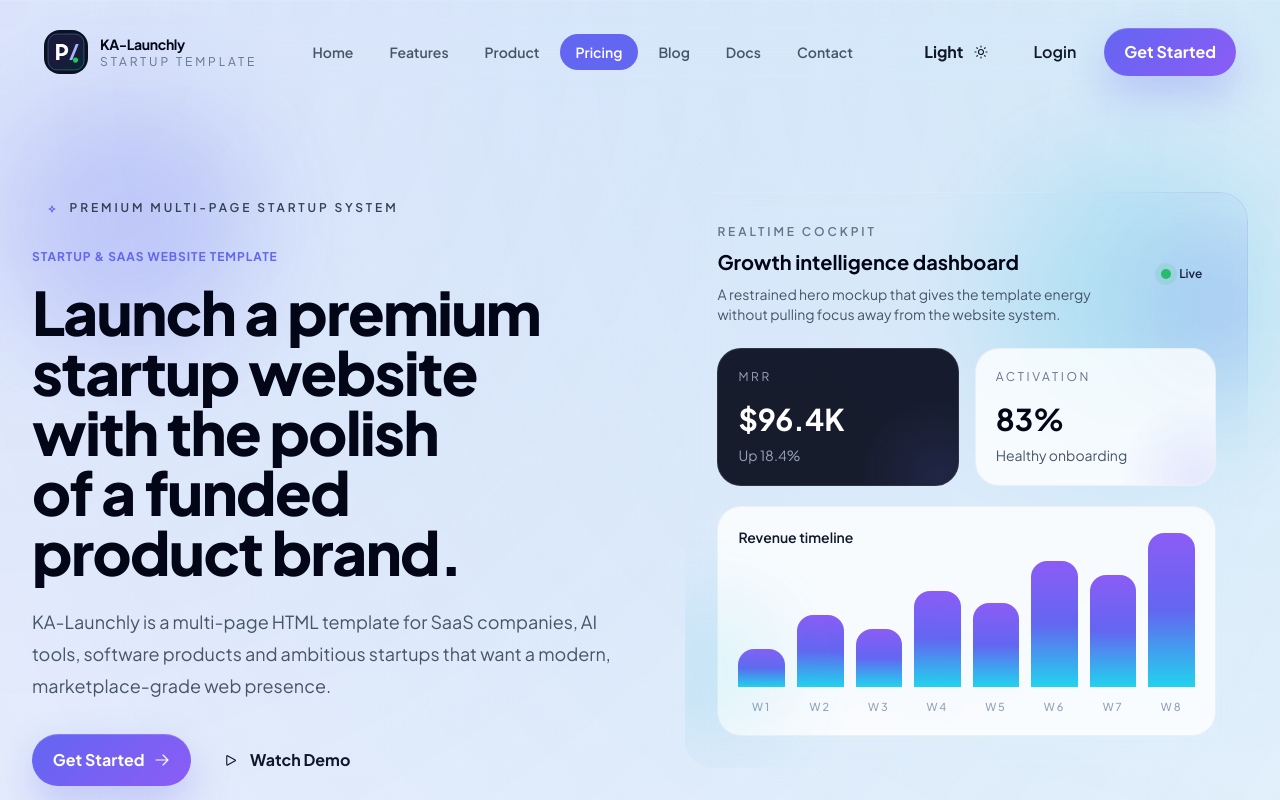
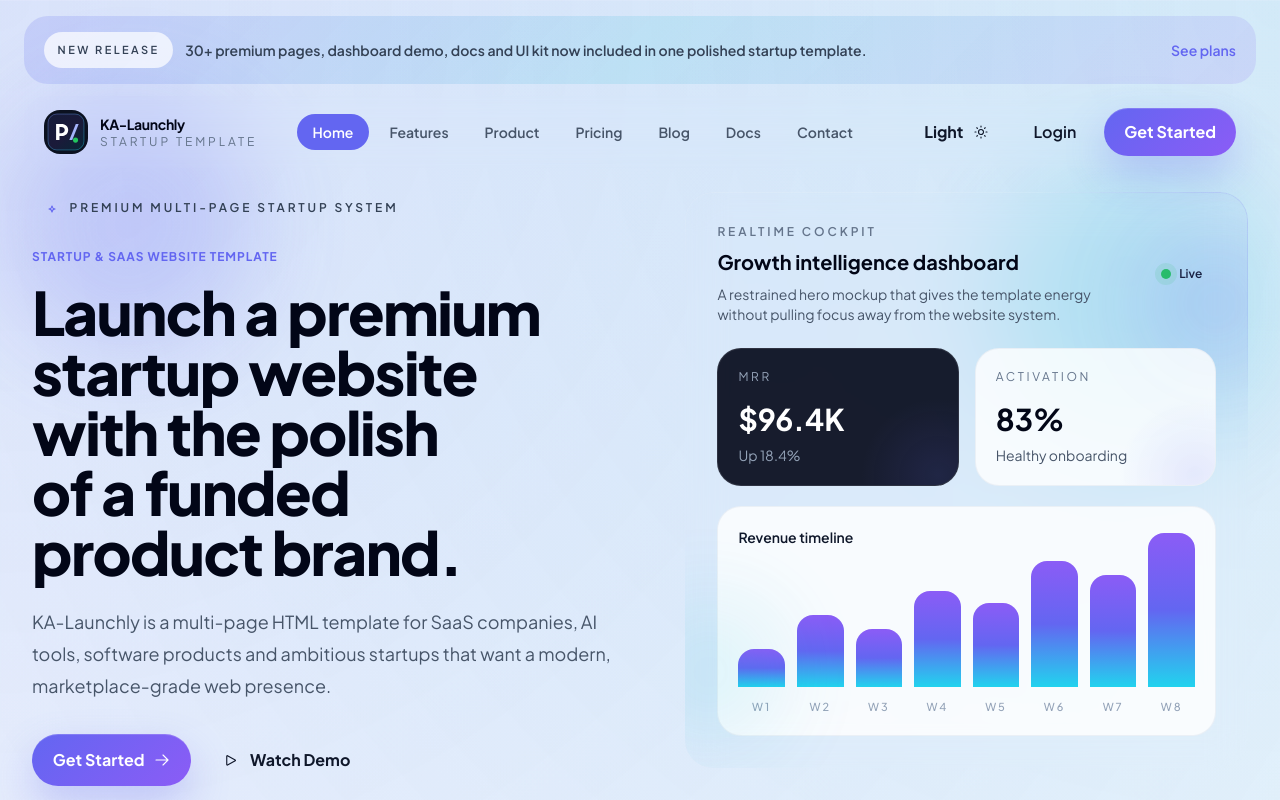
Before and after one commit to spreywin/sprey-promo, a website: page index.html in a window 1280 px wide. Shown: the top 800 px of the page. Drawn offline with nearby package versions, Linux system fonts and the light colour scheme; animation ran at ten frames a second.

Commit message:
Align homepage header with pricing page

```diff
--- a/index.html
+++ b/index.html
@@ -28,6 +28,13 @@
 <body class="bg-transparent text-slate-900 antialiased dark:text-white">
 <header class="fixed inset-x-0 top-0 z-50 px-4 pt-4 sm:px-6">
 <div class="mx-auto max-w-7xl">
+<div class="announcement mb-3 flex flex-col gap-3 rounded-[1.5rem] px-5 py-4 text-sm text-slate-700 sm:flex-row sm:items-center sm:justify-between dark:text-slate-100">
+<div class="flex items-center gap-3 font-semibold">
+<span class="badge-pill !bg-white/70 text-[11px] uppercase tracking-[0.22em] dark:!bg-white/10">New Release</span>
+<span>30+ premium pages, dashboard demo, docs and UI kit now included in one polished startup template.</span>
+</div>
+<a href="./pages/pricing.html" class="text-sm font-semibold text-indigo-500">See plans</a>
+</div>
 <div data-site-header class="nav-shell rounded-[1.5rem] px-4 py-3 sm:px-5">
 <div class="flex items-center justify-between gap-4">
 <a href="./index.html" class="inline-flex items-center gap-3">
@@ -38,10 +45,10 @@
 </div>
 </a>
 <nav class="hidden items-center gap-1 lg:flex">
-<a href="./index.html" class="rounded-full px-4 py-2 text-sm font-semibold text-slate-600 hover:bg-slate-950/5 hover:text-slate-950 dark:text-slate-300 dark:hover:bg-white/[0.04] dark:hover:text-white">Home</a>
+<a href="./index.html" class="rounded-full px-4 py-2 text-sm font-semibold bg-indigo-500 text-white">Home</a>
 <a href="./pages/features.html" class="rounded-full px-4 py-2 text-sm font-semibold text-slate-600 hover:bg-slate-950/5 hover:text-slate-950 dark:text-slate-300 dark:hover:bg-white/[0.04] dark:hover:text-white">Features</a>
 <a href="./pages/product-overview.html" class="rounded-full px-4 py-2 text-sm font-semibold text-slate-600 hover:bg-slate-950/5 hover:text-slate-950 dark:text-slate-300 dark:hover:bg-white/[0.04] dark:hover:text-white">Product</a>
-<a href="./pages/pricing.html" class="rounded-full px-4 py-2 text-sm font-semibold bg-indigo-500 text-white">Pricing</a>
+<a href="./pages/pricing.html" class="rounded-full px-4 py-2 text-sm font-semibold text-slate-600 hover:bg-slate-950/5 hover:text-slate-950 dark:text-slate-300 dark:hover:bg-white/[0.04] dark:hover:text-white">Pricing</a>
 <a href="./pages/blog/grid.html" class="rounded-full px-4 py-2 text-sm font-semibold text-slate-600 hover:bg-slate-950/5 hover:text-slate-950 dark:text-slate-300 dark:hover:bg-white/[0.04] dark:hover:text-white">Blog</a>
 <a href="./pages/docs/index.html" class="rounded-full px-4 py-2 text-sm font-semibold text-slate-600 hover:bg-slate-950/5 hover:text-slate-950 dark:text-slate-300 dark:hover:bg-white/[0.04] dark:hover:text-white">Docs</a>
 <a href="./pages/contact.html" class="rounded-full px-4 py-2 text-sm font-semibold text-slate-600 hover:bg-slate-950/5 hover:text-slate-950 dark:text-slate-300 dark:hover:bg-white/[0.04] dark:hover:text-white">Contact</a>
@@ -77,10 +84,10 @@
 </div>
 <div data-mobile-menu class="hidden border-t border-slate-200/60 pt-4 dark:border-white/10 lg:hidden">
 <nav class="grid gap-2">
-<a href="./index.html" class="rounded-2xl px-4 py-3 text-sm font-semibold text-slate-600 hover:bg-slate-950/5 dark:text-slate-300 dark:hover:bg-white/[0.04]">Home</a>
+<a href="./index.html" class="rounded-2xl px-4 py-3 text-sm font-semibold bg-indigo-500 text-white">Home</a>
 <a href="./pages/features.html" class="rounded-2xl px-4 py-3 text-sm font-semibold text-slate-600 hover:bg-slate-950/5 dark:text-slate-300 dark:hover:bg-white/[0.04]">Features</a>
 <a href="./pages/product-overview.html" class="rounded-2xl px-4 py-3 text-sm font-semibold text-slate-600 hover:bg-slate-950/5 dark:text-slate-300 dark:hover:bg-white/[0.04]">Product</a>
-<a href="./pages/pricing.html" class="rounded-2xl px-4 py-3 text-sm font-semibold bg-indigo-500 text-white">Pricing</a>
+<a href="./pages/pricing.html" class="rounded-2xl px-4 py-3 text-sm font-semibold text-slate-600 hover:bg-slate-950/5 dark:text-slate-300 dark:hover:bg-white/[0.04]">Pricing</a>
 <a href="./pages/blog/grid.html" class="rounded-2xl px-4 py-3 text-sm font-semibold text-slate-600 hover:bg-slate-950/5 dark:text-slate-300 dark:hover:bg-white/[0.04]">Blog</a>
 <a href="./pages/docs/index.html" class="rounded-2xl px-4 py-3 text-sm font-semibold text-slate-600 hover:bg-slate-950/5 dark:text-slate-300 dark:hover:bg-white/[0.04]">Docs</a>
 <a href="./pages/contact.html" class="rounded-2xl px-4 py-3 text-sm font-semibold text-slate-600 hover:bg-slate-950/5 dark:text-slate-300 dark:hover:bg-white/[0.04]">Contact</a>
```
